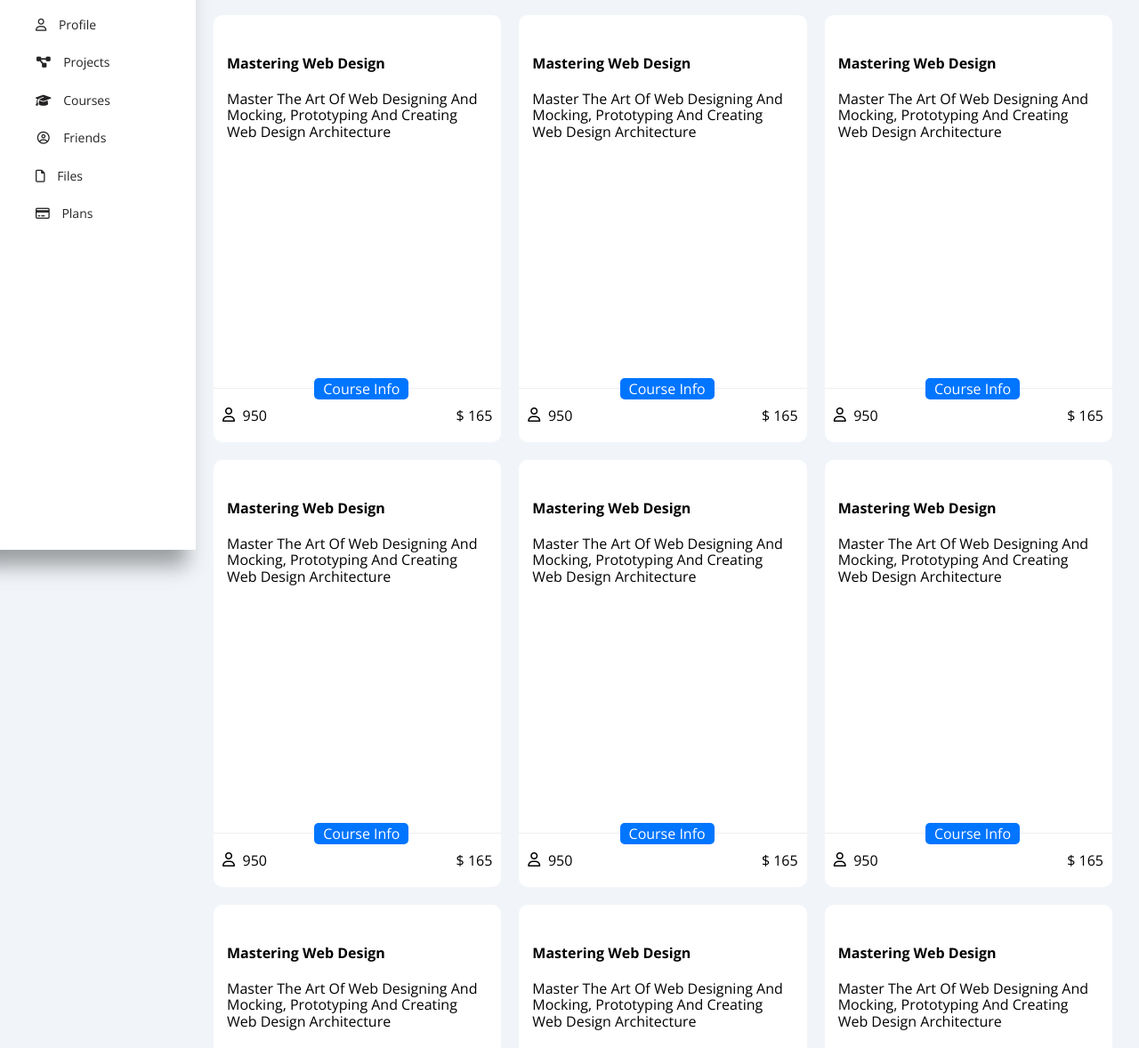
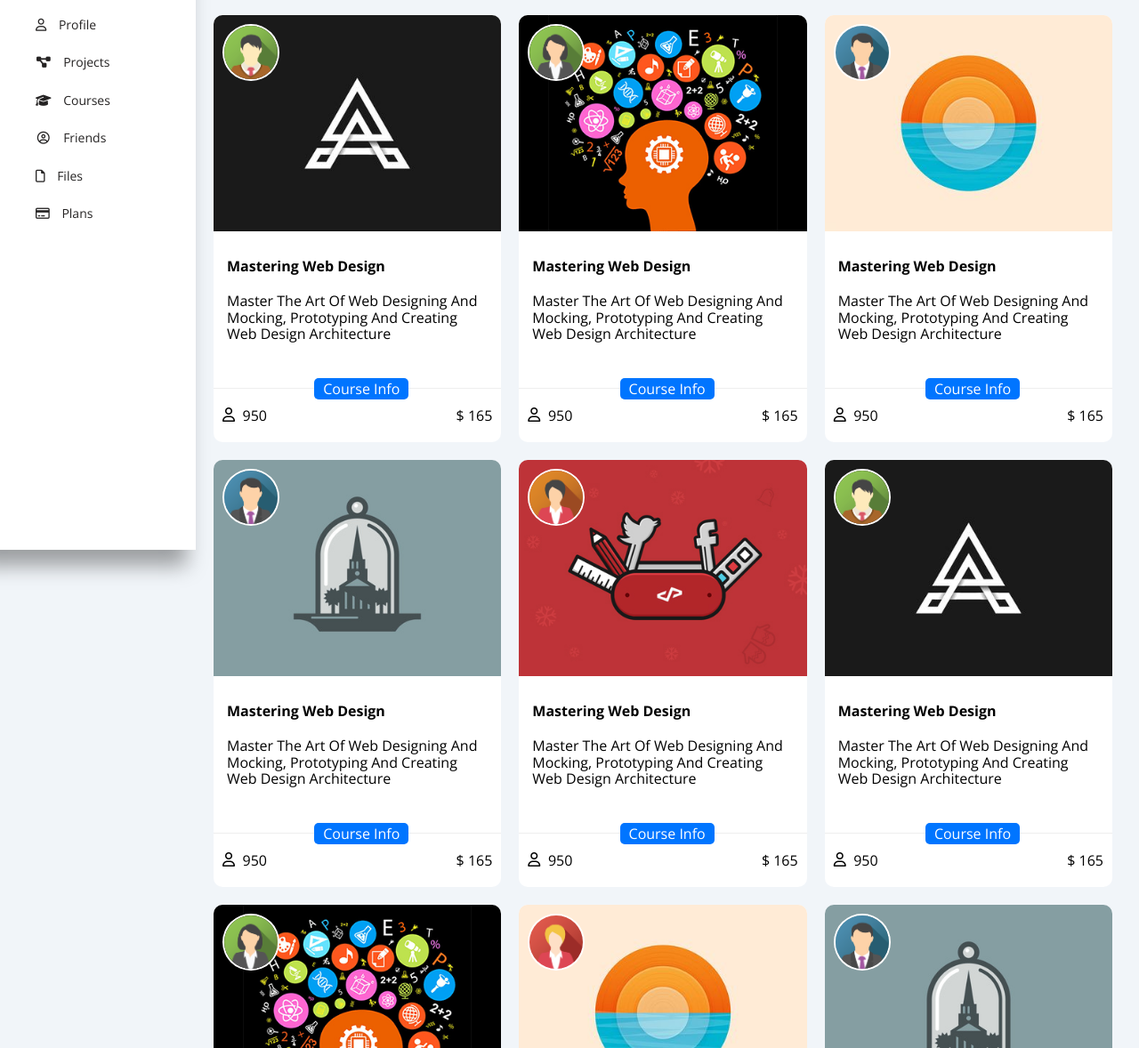
Before and after one commit to zeezo679/Dashboard, a plain HTML site: page courses.html in a window 1280 px wide. Shown: the part 182-1360 px from the top of the page at 89% size. Drawn offline with nearby package versions, Linux system fonts and the light colour scheme; the site is published under a folder, as on GitHub Pages, so addresses that start at the root find nothing.

Commit message:
Update courses.html

```diff
--- a/courses.html
+++ b/courses.html
@@ -87,10 +87,10 @@
                     <div class="box one">
                         <div class="content">
                             <div class="avatar">
-                                <img src="/images/team-03.png" alt="">
+                                <img src="images/team-03.png" alt="">
                             </div>
                             <div class="image">
-                                <img src="/images/course-01.jpg" alt="">
+                                <img src="images/course-01.jpg" alt="">
                             </div>
                             <div class="details">
                                 <div class="text">
@@ -115,10 +115,10 @@
                     <div class="box one">
                         <div class="content">
                             <div class="avatar">
-                                <img src="/images/team-02.png" alt="">
+                                <img src="images/team-02.png" alt="">
                             </div>
                             <div class="image">
-                                <img src="/images/course-02.jpg" alt="">
+                                <img src="images/course-02.jpg" alt="">
                             </div>
                             <div class="details">
                                 <div class="text">
@@ -143,10 +143,10 @@
                     <div class="box one">
                         <div class="content">
                             <div class="avatar">
-                                <img src="/images/team-01.png" alt="">
+                                <img src="images/team-01.png" alt="">
                             </div>
                             <div class="image">
-                                <img src="/images/course-03.jpg" alt="">
+                                <img src="images/course-03.jpg" alt="">
                             </div>
                             <div class="details">
                                 <div class="text">
@@ -171,10 +171,10 @@
                     <div class="box one">
                         <div class="content">
                             <div class="avatar">
-                                <img src="/images/team-01.png" alt="">
+                                <img src="images/team-01.png" alt="">
                             </div>
                             <div class="image">
-                                <img src="/images/course-04.jpg" alt="">
+                                <img src="images/course-04.jpg" alt="">
                             </div>
                             <div class="details">
                                 <div class="text">
@@ -199,10 +199,10 @@
                     <div class="box one">
                         <div class="content">
                             <div class="avatar">
-                                <img src="/images/team-04.png" alt="">
+                                <img src="images/team-04.png" alt="">
                             </div>
                             <div class="image">
-                                <img src="/images/course-05.jpg" alt="">
+                                <img src="images/course-05.jpg" alt="">
                             </div>
                             <div class="details">
                                 <div class="text">
@@ -227,10 +227,10 @@
                     <div class="box one">
                         <div class="content">
                             <div class="avatar">
-                                <img src="/images/team-03.png" alt="">
+                                <img src="images/team-03.png" alt="">
                             </div>
                             <div class="image">
-                                <img src="/images/course-01.jpg" alt="">
+                                <img src="images/course-01.jpg" alt="">
                             </div>
                             <div class="details">
                                 <div class="text">
@@ -255,10 +255,10 @@
                     <div class="box one">
                         <div class="content">
                             <div class="avatar">
-                                <img src="/images/team-02.png" alt="">
+                                <img src="images/team-02.png" alt="">
                             </div>
                             <div class="image">
-                                <img src="/images/course-02.jpg" alt="">
+                                <img src="images/course-02.jpg" alt="">
                             </div>
                             <div class="details">
                                 <div class="text">
@@ -283,10 +283,10 @@
                     <div class="box one">
                         <div class="content">
                             <div class="avatar">
-                                <img src="/images/team-05.png" alt="">
+                                <img src="images/team-05.png" alt="">
                             </div>
                             <div class="image">
-                                <img src="/images/course-03.jpg" alt="">
+                                <img src="images/course-03.jpg" alt="">
                             </div>
                             <div class="details">
                                 <div class="text">
@@ -311,10 +311,10 @@
                     <div class="box one">
                         <div class="content">
                             <div class="avatar">
-                                <img src="/images/team-01.png" alt="">
+                                <img src="images/team-01.png" alt="">
                             </div>
                             <div class="image">
-                                <img src="/images/course-04.jpg" alt="">
+                                <img src="images/course-04.jpg" alt="">
                             </div>
                             <div class="details">
                                 <div class="text">
@@ -339,10 +339,10 @@
                     <div class="box one">
                         <div class="content">
                             <div class="avatar">
-                                <img src="/images/team-04.png" alt="">
+                                <img src="images/team-04.png" alt="">
                             </div>
                             <div class="image">
-                                <img src="/images/course-05.jpg" alt="">
+                                <img src="images/course-05.jpg" alt="">
                             </div>
                             <div class="details">
                                 <div class="text">
@@ -367,10 +367,10 @@
                     <div class="box one">
                         <div class="content">
                             <div class="avatar">
-                                <img src="/images/team-03.png" alt="">
+                                <img src="images/team-03.png" alt="">
                             </div>
                             <div class="image">
-                                <img src="/images/course-01.jpg" alt="">
+                                <img src="images/course-01.jpg" alt="">
                             </div>
                             <div class="details">
                                 <div class="text">
@@ -395,10 +395,11 @@
                     <div class="box one">
                         <div class="content">
                             <div class="avatar">
-                                <img src="/images/team-02.png" alt="">
+                                <img src="images/team-02.png" alt="">
                             </div>
+
                             <div class="image">
-                                <img src="/images/course-02.jpg" alt="">
+                                <img src="images/course-02.jpg" alt="">
                             </div>
                             <div class="details">
                                 <div class="text">
```
